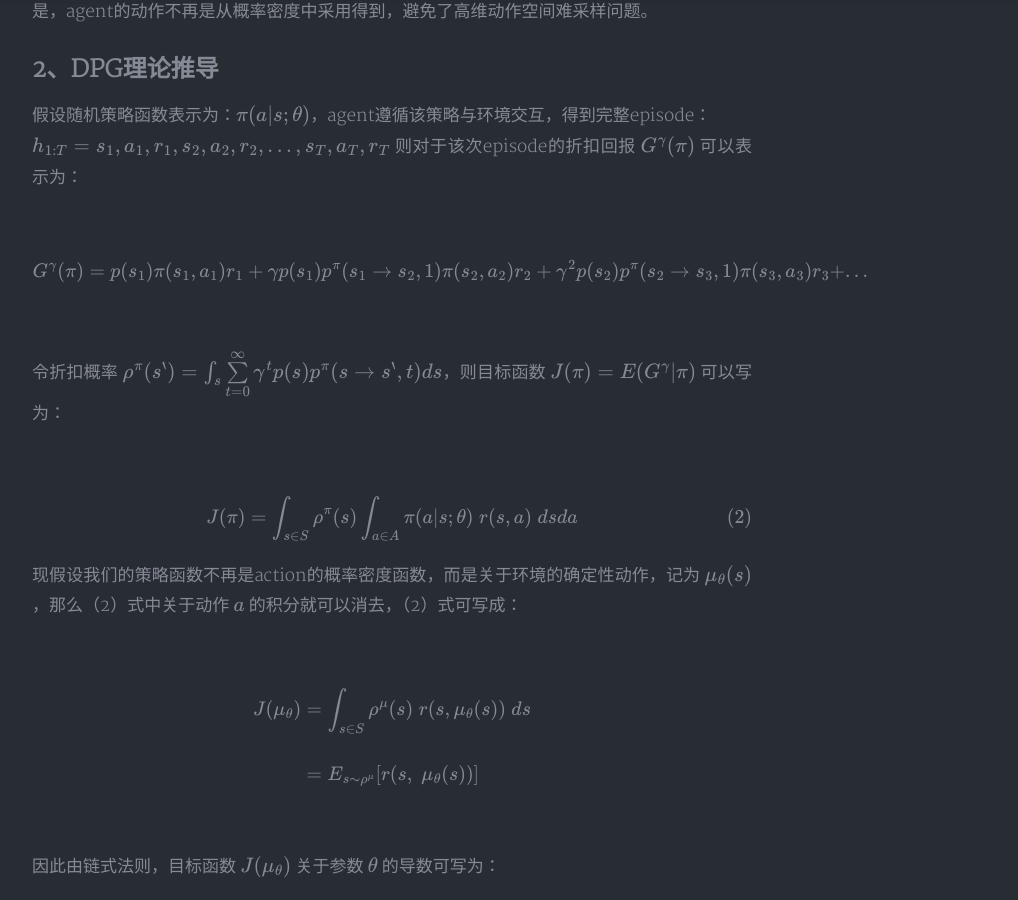
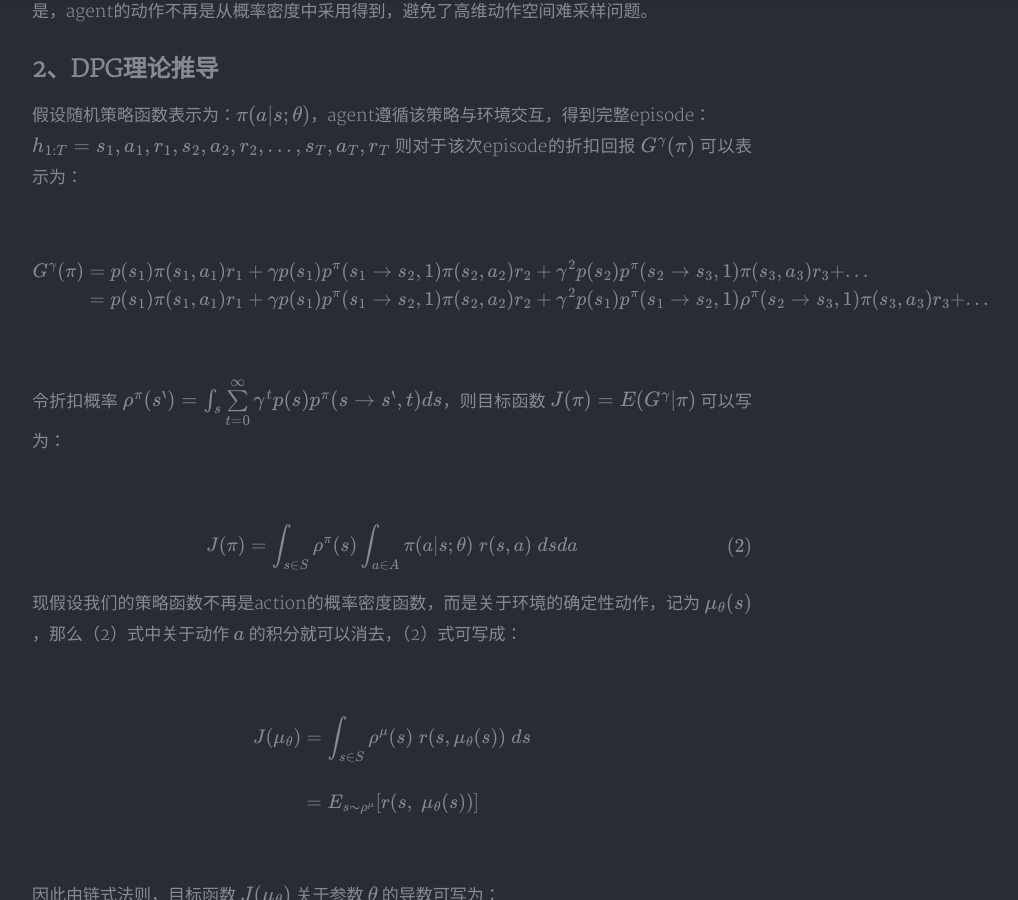
Before and after one commit to wtyhainan/wtyhainan.github.io, a Jekyll site: the page built from _posts/2021-12-30-Deterministic-Policy-Gradient.md, in a window 1280 px wide and 900 px high, scrolled down 762 px. Shown: the whole window, without its empty margins (248-1266 px from the left). Built offline with Jekyll 4.4.1, drawn with Linux system fonts in a browser that asks for light colours; nearby versions of some CDN libraries; formulas are drawn with MathJax 3; a style sheet for code colours, icons or effects is not loaded.

Commit message:
Update 2021-12-30-Deterministic-Policy-Gradient.md

```diff
--- a/_posts/2021-12-30-Deterministic-Policy-Gradient.md
+++ b/_posts/2021-12-30-Deterministic-Policy-Gradient.md
@@ -30,6 +30,10 @@
 G^{\gamma}(\pi) &= p(s_1)\pi(s_1, a_1)r_1 +
 \gamma p(s_1)p^{\pi}(s_1 \rightarrow s_2,1)\pi(s_2,a_2)r_2 +
 \gamma^2 p(s_2)p^{\pi}(s_2 \rightarrow s_3, 1)\pi(s_3, a_3)r_3 + ... \\
+&=
+p(s_1)\pi(s_1, a_1)r_1 +
+\gamma p(s_1) p^{\pi}(s_1 \rightarrow s_2, 1) \pi(s_2, a_2)r_2 +
+\gamma^{2} p(s_1) p^{\pi}(s_1 \rightarrow s_2, 1)\rho^{\pi}(s_2 \rightarrow s_3, 1)\pi(s_3, a_3)r_3 + ... \\
 
 \end{aligned}
 $$
```
